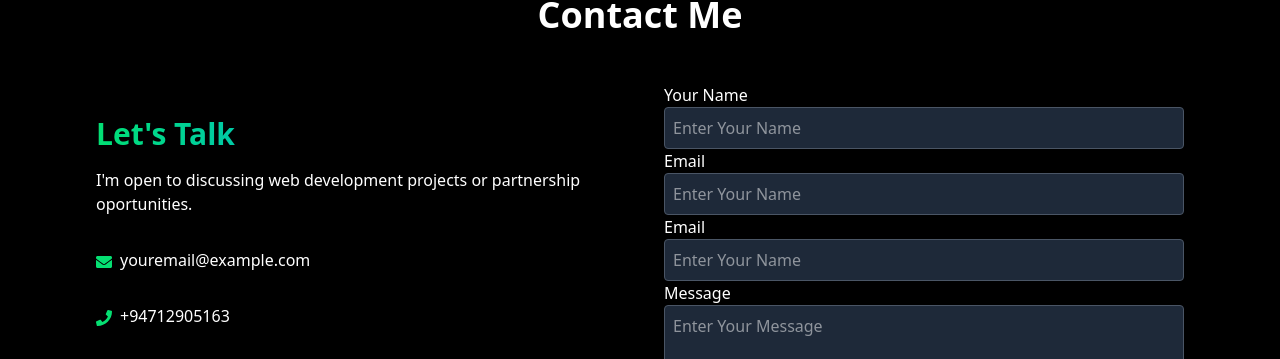
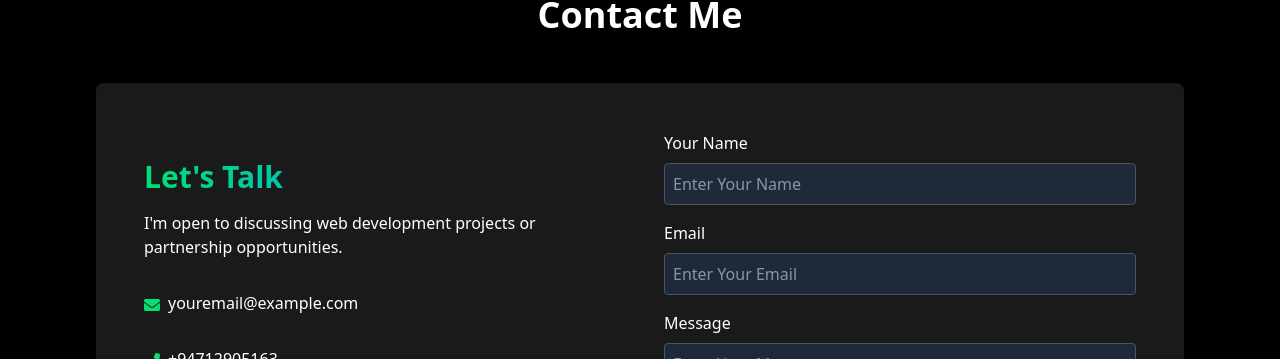
Before and after one commit to garusinha/Portfolio-Niketha_Senarath, a React (Vite) app: page / in a window 1280 px wide. Shown: the part 2441-2800 px from the top of the page. Built offline with nearby package versions, Linux system fonts and the light colour scheme.

Commit message:
Updated website content

```diff
--- a/src/components/Contact.jsx
+++ b/src/components/Contact.jsx
@@ -1,7 +1,101 @@
+// import React from "react";
+// import { FaEnvelope } from "react-icons/fa";
+// import { FaPhone } from "react-icons/fa";
+// import { FaMapMarkedAlt } from "react-icons/fa";
+
+// const Contact = () => {
+//   return (
+//     <div className="bg-black text-white py-16 md:py-20" id="Contact">
+//       <div className="container mx-auto px-6 md:px-16 lg:px-24">
+//         <h2 className="text-2xl md:text-4xl font-bold text-center mb-8 md:mb-12">
+//           Contact Me
+//         </h2>
+//         <div className="flex flex-col md:flex-row items-center md:space-x-12">
+//           <div className="flex-1">
+//             <h3 className="text-3xl font-bold text-transparent bg-clip-text bg-gradient-to-r from-green-400 to-blue-500 mb-4">
+//               Let's Talk
+//             </h3>
+//             <p>
+//               I'm open to discussing web development projects or partnership
+//               oportunities.
+//             </p>
+//             <div className="mb-4 mt-8">
+//               <FaEnvelope className="inline-block text-green-400 mr-2"></FaEnvelope>
+//               <a
+//                 href="mailto:nikethasenarath@gmail.com"
+//                 className="hover:underline"
+//               >
+//                 youremail@example.com
+//               </a>
+//             </div>
+//             <div className="mb-4 mt-8">
+//               <FaPhone className="inline-block text-green-400 mr-2"></FaPhone>
+//               <span>+94712905163</span>
+//             </div>
+//             <div className="mb-4 mt-8">
+//               <FaMapMarkedAlt className="inline-block text-green-400 mr-2"></FaMapMarkedAlt>
+//               <span>strret, city, pronice, country</span>
+//             </div>
+//           </div>
+//           <div className="flex-1 w-full">
+//             <form action="space-y-4">
+//               <div>
+//                 <label htmlFor="name" className="block-mb-2">
+//                   Your Name
+//                 </label>
+//                 <input
+//                   type="text"
+//                   className="w-full p-2 rounded bg-gray-800 border border-gray-600 focus:outline-none focus:border-green-400"
+//                   placeholder="Enter Your Name"
+//                 />
+//               </div>
+//               <div>
+//                 <label htmlFor="email" className="block-mb-2">
+//                   Email
+//                 </label>
+//                 <input
+//                   type="text"
+//                   className="w-full p-2 rounded bg-gray-800 border border-gray-600 focus:outline-none focus:border-green-400"
+//                   placeholder="Enter Your Name"
+//                 />
+//               </div>
+//               <div>
+//                 <label htmlFor="email" className="block-mb-2">
+//                   Email
+//                 </label>
+//                 <input
+//                   type="text"
+//                   className="w-full p-2 rounded bg-gray-800 border border-gray-600 focus:outline-none focus:border-green-400"
+//                   placeholder="Enter Your Name"
+//                 />
+//               </div>
+//               <div>
+//                 <label htmlFor="message" className="block-mb-2">
+//                   Message
+//                 </label>
+//                 <textarea
+//                   type="text"
+//                   className="w-full p-2 rounded bg-gray-800 border border-gray-600 focus:outline-none focus:border-green-400"
+//                   placeholder="Enter Your Message"
+//                 />
+//               </div>
+//               <div className="flex justify-center mt-4">
+//                 <button className="bg-gradient-to-r from-green-400 to-blue-500 text-white transform transition-transform duration-300 hover:scale-105 px-6 py-2 rounded-full w-30">
+//                   Send
+//                 </button>
+//               </div>
+//             </form>
+//           </div>
+//         </div>
+//       </div>
+//     </div>
+//   );
+// };
+
+// export default Contact;
+
 import React from "react";
-import { FaEnvelope } from "react-icons/fa";
-import { FaPhone } from "react-icons/fa";
-import { FaMapMarkedAlt } from "react-icons/fa";
+import { FaEnvelope, FaPhone, FaMapMarkedAlt } from "react-icons/fa";
 
 const Contact = () => {
   return (
@@ -10,37 +104,45 @@ const Contact = () => {
         <h2 className="text-2xl md:text-4xl font-bold text-center mb-8 md:mb-12">
           Contact Me
         </h2>
+        {/* Transparent Box */}
+        <div className="bg-white/10 backdrop-blur-md p-8 md:p-12 rounded-lg shadow-lg">
           <div className="flex flex-col md:flex-row items-center md:space-x-12">
+            {/* Contact Info Section */}
             <div className="flex-1">
               <h3 className="text-3xl font-bold text-transparent bg-clip-text bg-gradient-to-r from-green-400 to-blue-500 mb-4">
                 Let's Talk
               </h3>
               <p>
                 I'm open to discussing web development projects or partnership
-              oportunities.
+                opportunities.
               </p>
+
               <div className="mb-4 mt-8">
-              <FaEnvelope className="inline-block text-green-400 mr-2"></FaEnvelope>
+                <FaEnvelope className="inline-block text-green-400 mr-2" />
                 <a
-                href="mailto:nikethasenarath@gmail.com"
+                  href="mailto:youremail@example.com"
                   className="hover:underline"
                 >
                   youremail@example.com
                 </a>
               </div>
+
               <div className="mb-4 mt-8">
-              <FaPhone className="inline-block text-green-400 mr-2"></FaPhone>
+                <FaPhone className="inline-block text-green-400 mr-2" />
                 <span>+94712905163</span>
               </div>
+
               <div className="mb-4 mt-8">
-              <FaMapMarkedAlt className="inline-block text-green-400 mr-2"></FaMapMarkedAlt>
-              <span>strret, city, pronice, country</span>
+                <FaMapMarkedAlt className="inline-block text-green-400 mr-2" />
+                <span>Street, City, Province, Country</span>
               </div>
             </div>
+
+            {/* Contact Form Section */}
             <div className="flex-1 w-full">
-            <form action="space-y-4">
+              <form className="space-y-4">
                 <div>
-                <label htmlFor="name" className="block-mb-2">
+                  <label htmlFor="name" className="block mb-2">
                     Your Name
                   </label>
                   <input
@@ -49,36 +151,28 @@ const Contact = () => {
                     placeholder="Enter Your Name"
                   />
                 </div>
+
                 <div>
-                <label htmlFor="email" className="block-mb-2">
+                  <label htmlFor="email" className="block mb-2">
                     Email
                   </label>
                   <input
-                  type="text"
+                    type="email"
                     className="w-full p-2 rounded bg-gray-800 border border-gray-600 focus:outline-none focus:border-green-400"
-                  placeholder="Enter Your Name"
+                    placeholder="Enter Your Email"
                   />
                 </div>
+
                 <div>
-                <label htmlFor="email" className="block-mb-2">
-                  Email
-                </label>
-                <input
-                  type="text"
-                  className="w-full p-2 rounded bg-gray-800 border border-gray-600 focus:outline-none focus:border-green-400"
-                  placeholder="Enter Your Name"
-                />
-              </div>
-              <div>
-                <label htmlFor="message" className="block-mb-2">
+                  <label htmlFor="message" className="block mb-2">
                     Message
                   </label>
                   <textarea
-                  type="text"
                     className="w-full p-2 rounded bg-gray-800 border border-gray-600 focus:outline-none focus:border-green-400"
                     placeholder="Enter Your Message"
                   />
                 </div>
+
                 <div className="flex justify-center mt-4">
                   <button className="bg-gradient-to-r from-green-400 to-blue-500 text-white transform transition-transform duration-300 hover:scale-105 px-6 py-2 rounded-full w-30">
                     Send
@@ -87,6 +181,8 @@ const Contact = () => {
               </form>
             </div>
           </div>
+        </div>{" "}
+        {/* End of Transparent Box */}
       </div>
     </div>
   );
--- a/src/components/Navbar.jsx
+++ b/src/components/Navbar.jsx
@@ -17,7 +17,7 @@ const Navbar = () => {
   }, [showMobileMenu]);
 
   return (
-    <div className="fixed bg-black absolute top-0 left-0 w-full z-10">
+    <div className="fixed bg-white/10 backdrop-blur-md top-0 left-0 w-full z-10">
       <div className="container mx-auto flex justify-between items-center py-4 px-6 md:px-20 lg:px-32 bg-transparent">
         <h1 className="text-white text-lg font-bold">WEB DEVELOPER</h1>
 
```
Lines whose indentation alone changed are shown as unchanged.
